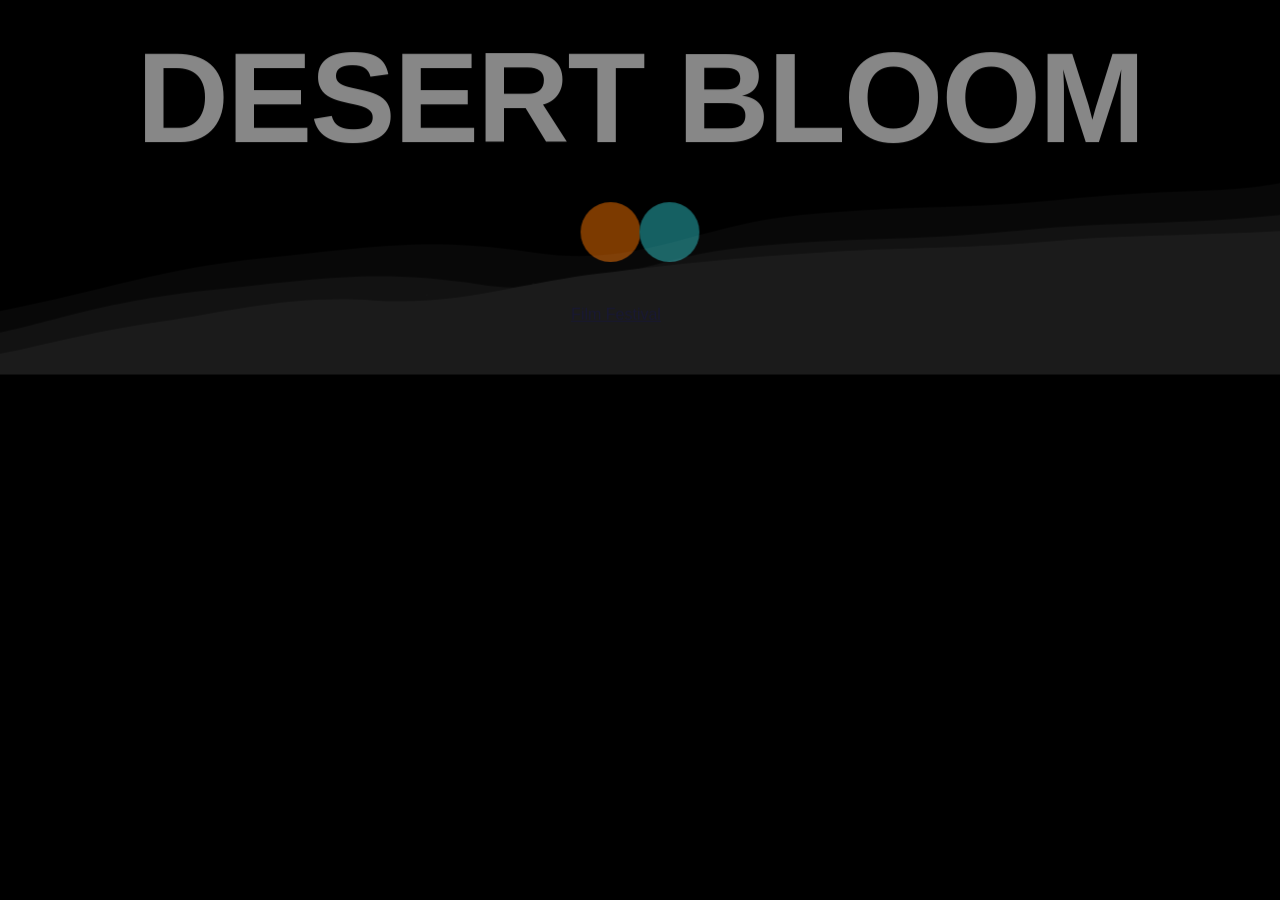
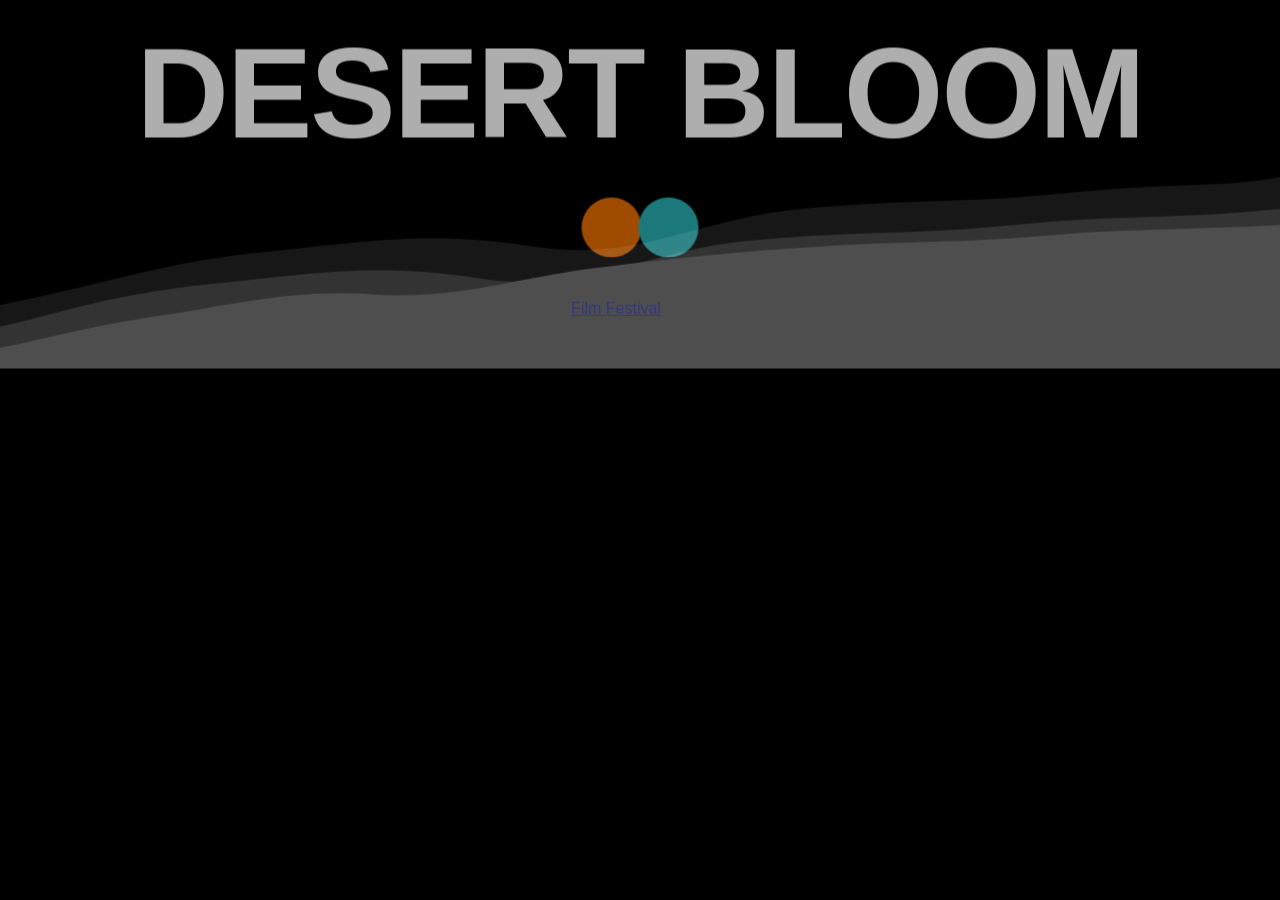

fix: Adjust mountain position and hero min-height for better layout

--- a/styles.css
+++ b/styles.css
@@ -1068,6 +1068,9 @@ img {
      .mountains {
         bottom: -150px;
     }
+    .hero {
+        min-height: 650px;
+    }
     .gallery-item-a,
     .gallery-item-b,
     .gallery-item-c,
@@ -1121,10 +1124,6 @@ img {
     .logo-text {
         font-size: 5em;
         letter-spacing: -1px;
-    }
-
-     .mountains {
-        bottom: -100px;
     }
 
     .circles {
